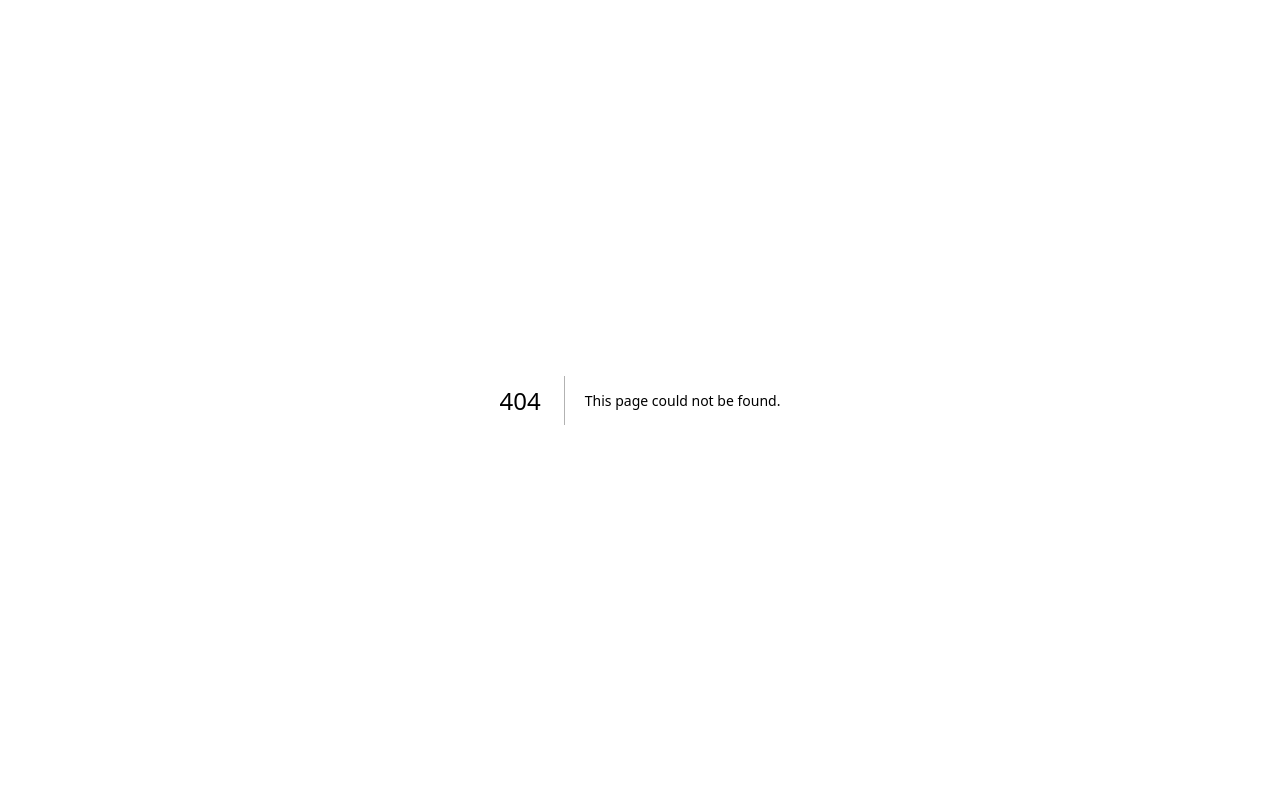
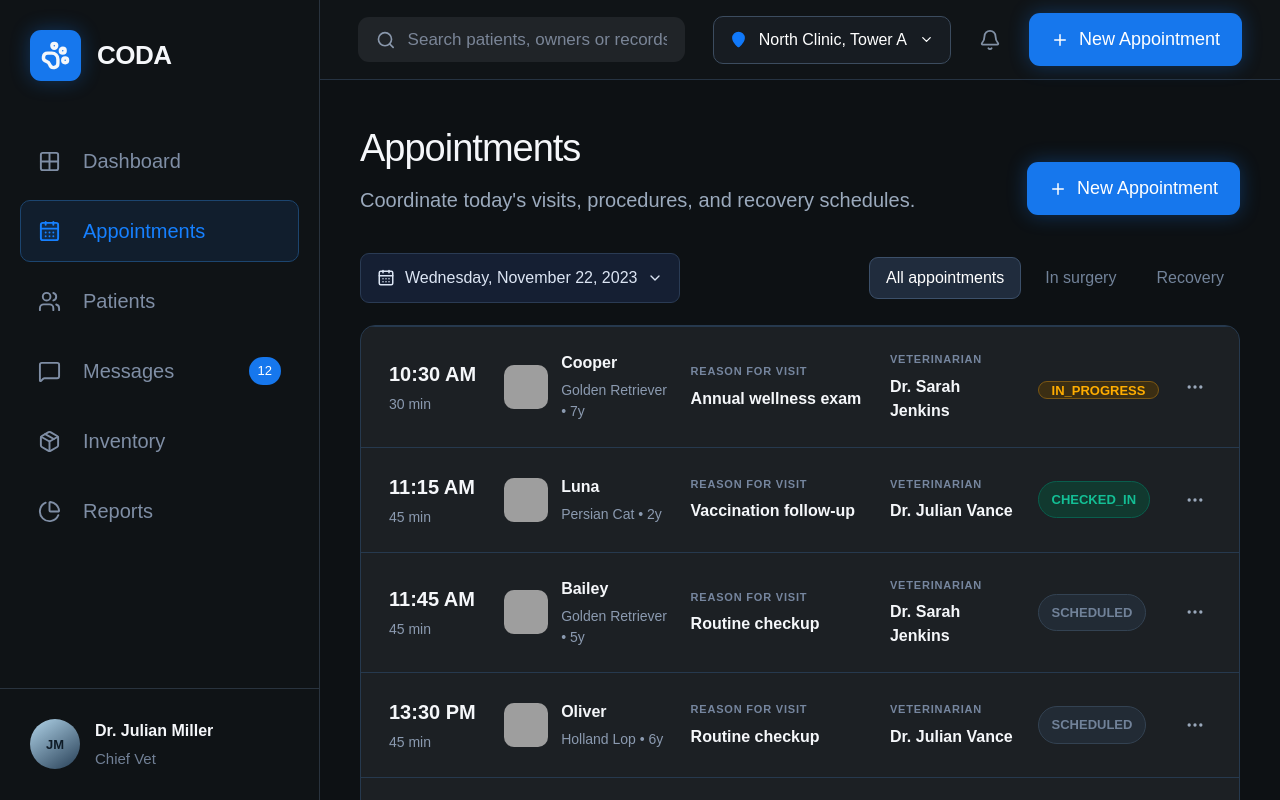
Before and after one commit to nachovg/coda-clinic, a Next.js app: page /appointments in a window 1280 px wide. Before the commit this address had no page. Shown: the top 800 px of the page. Built offline with nearby package versions, Linux system fonts and the light colour scheme; grey boxes are pictures that could not be loaded.

Commit message:
feat: add new route components for Appointments, Dashboard, Inventory, Messages, and Settings

```diff
--- /dev/null
+++ b/app/appointments/page.tsx
@@ -0,0 +1,5 @@
+import Page from '@/app/page'
+
+export default function AppointmentsRoute() {
+  return <Page initialActive="Appointments" />
+}
--- /dev/null
+++ b/app/dashboard/page.tsx
@@ -0,0 +1,5 @@
+import Page from '@/app/page'
+
+export default function DashboardRoute() {
+  return <Page initialActive="Dashboard" />
+}
--- /dev/null
+++ b/app/inventory/page.tsx
@@ -0,0 +1,5 @@
+import Page from '@/app/page'
+
+export default function InventoryRoute() {
+  return <Page initialActive="Inventory" />
+}
--- /dev/null
+++ b/app/messages/page.tsx
@@ -0,0 +1,5 @@
+import Page from '@/app/page'
+
+export default function MessagesRoute() {
+  return <Page initialActive="Messages" />
+}
--- /dev/null
+++ b/app/patients/page.tsx
@@ -0,0 +1,5 @@
+import Page from '@/app/page'
+
+export default function PatientsRoute() {
+  return <Page initialActive="Patients" />
+}
--- /dev/null
+++ b/app/reports/page.tsx
@@ -0,0 +1,5 @@
+import Page from '@/app/page'
+
+export default function ReportsRoute() {
+  return <Page initialActive="Reports" />
+}
--- /dev/null
+++ b/app/settings/page.tsx
@@ -0,0 +1,5 @@
+import Page from '@/app/page'
+
+export default function SettingsRoute() {
+  return <Page initialActive="Settings" />
+}
```
Also changed, not shown: app/page.tsx (+3 -1 lines).
